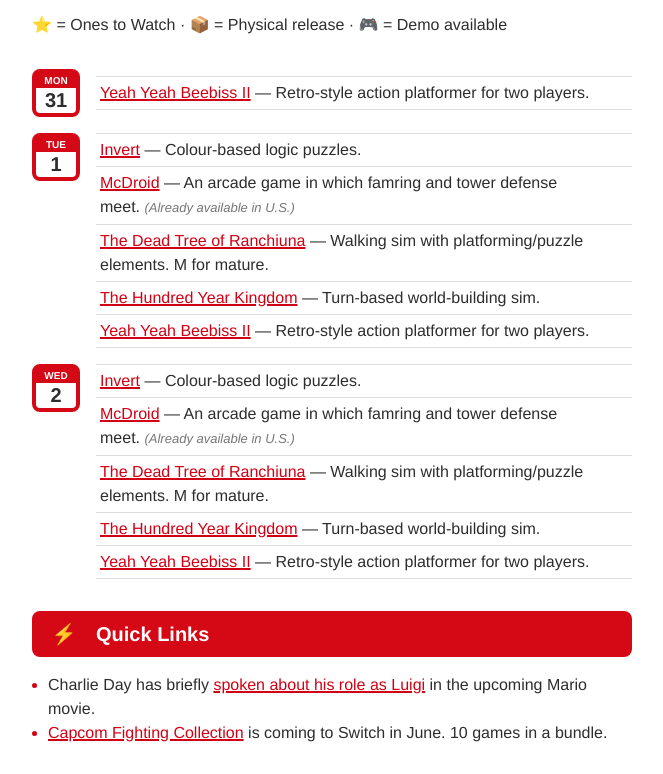
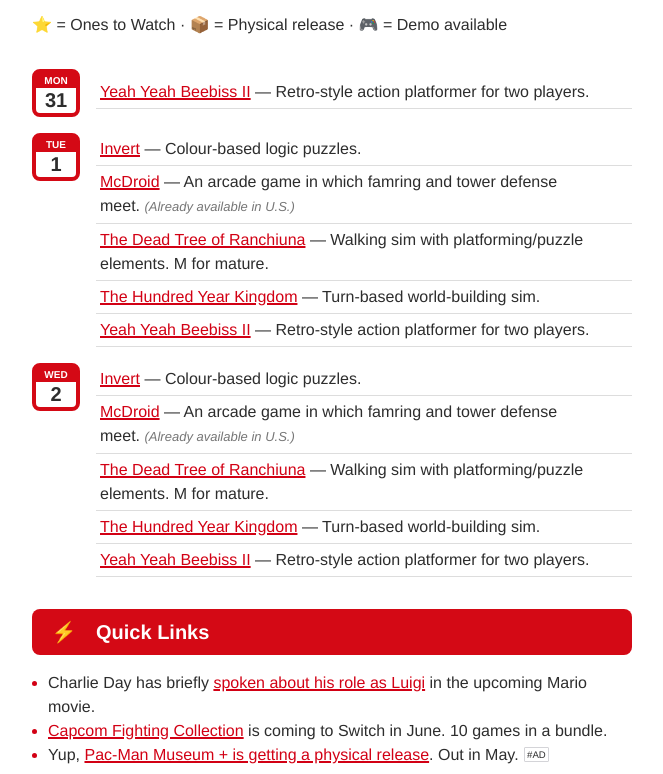
Before and after one commit to hteumeuleu/switchweekly, a plain HTML site: page index.html in a window 1280 px wide. Shown: the part 1980-2754 px from the top of the page, without its empty margins (308-971 px from the left). Drawn offline with Linux system fonts and the light colour scheme.

Commit message:
Update design
(From Chris’s feedback)

```diff
--- a/index.html
+++ b/index.html
@@ -170,7 +170,7 @@
 					<tr>
 						<td style="padding:16px;">
 							<div style="display:inline-block; padding:4px 16px; background:#fff; border-radius:8px;" class="sw-dark-background-color">
-								<p style="margin:0; color:#eee; font:16px/24px 'Helvetica Neue', sans-serif;">
+								<p style="margin:0; color:#2d2d2d; font:16px/24px 'Helvetica Neue', sans-serif;" class="sw-text">
 									🎮 <b>Currently Playing</b>
 								</p>
 							</div>
@@ -244,7 +244,7 @@
 											</table>
 										</td>
 										<td style="padding-left:16px; padding-bottom:16px; vertical-align:middle;">
-											<ul style="margin:0; padding:0; list-style:none; border-top:1px solid #ddd; color:#2d2d2d; font:16px/24px 'Helvetica Neue', sans-serif;" class="sw-text">
+											<ul style="margin:0; padding:0; list-style:none; color:#2d2d2d; font:16px/24px 'Helvetica Neue', sans-serif;" class="sw-text">
 												<li style="padding:4px; border-bottom:1px solid #ddd;"><a href="https://www.nintendo.com/games/detail/yeah-yeah-beebiss-ii-switch/">Yeah Yeah Beebiss II</a>&nbsp;— Retro-style action platformer for two players.</li>
 											</ul>
 										</td>
@@ -265,7 +265,7 @@
 											</table>
 										</td>
 										<td style="padding-left:16px; padding-bottom:16px; vertical-align:middle;">
-											<ul style="margin:0; padding:0; list-style:none; border-top:1px solid #ddd; color:#2d2d2d; font:16px/24px 'Helvetica Neue', sans-serif;" class="sw-text">
+											<ul style="margin:0; padding:0; list-style:none; color:#2d2d2d; font:16px/24px 'Helvetica Neue', sans-serif;" class="sw-text">
 												<li style="padding:4px; border-bottom:1px solid #ddd;"><a href="https://www.nintendo.com/games/detail/invert-switch/">Invert</a>&nbsp;— Colour-based logic puzzles.</li>
 												<li style="padding:4px; border-bottom:1px solid #ddd;"><a href="https://www.nintendo.com/games/detail/mcdroid-switch/">McDroid</a>&nbsp;— An arcade game in which famring and tower defense meet.&nbsp;<em style="font-size:13px; color:#767676;" class="sw-dark-color-light">(Already available in U.S.)</em></li>
 												<li style="padding:4px; border-bottom:1px solid #ddd;"><a href="https://www.nintendo.com/games/detail/the-dead-tree-of-ranchiuna-switch/">The Dead Tree of Ranchiuna</a>&nbsp;— Walking sim with platforming/puzzle elements. M for mature.</li>
@@ -290,7 +290,7 @@
 											</table>
 										</td>
 										<td style="padding-left:16px; padding-bottom:16px; vertical-align:middle;">
-											<ul style="margin:0; padding:0; list-style:none; border-top:1px solid #ddd; color:#2d2d2d; font:16px/24px 'Helvetica Neue', sans-serif;" class="sw-text">
+											<ul style="margin:0; padding:0; list-style:none; color:#2d2d2d; font:16px/24px 'Helvetica Neue', sans-serif;" class="sw-text">
 												<li style="padding:4px; border-bottom:1px solid #ddd;"><a href="https://www.nintendo.com/games/detail/invert-switch/">Invert</a>&nbsp;— Colour-based logic puzzles.</li>
 												<li style="padding:4px; border-bottom:1px solid #ddd;"><a href="https://www.nintendo.com/games/detail/mcdroid-switch/">McDroid</a>&nbsp;— An arcade game in which famring and tower defense meet.&nbsp;<em style="font-size:13px; color:#767676;" class="sw-dark-color-light">(Already available in U.S.)</em></li>
 												<li style="padding:4px; border-bottom:1px solid #ddd;"><a href="https://www.nintendo.com/games/detail/the-dead-tree-of-ranchiuna-switch/">The Dead Tree of Ranchiuna</a>&nbsp;— Walking sim with platforming/puzzle elements. M for mature.</li>
@@ -316,6 +316,11 @@
 								</li>
 								<li style="color:#d20014; font:16px/24px 'Helvetica Neue', sans-serif;" class="sw-dark-color-red">
 									<span style="color:#2d2d2d;" class="sw-text"><a href="https://www.youtube.com/watch?v=ll46OAcwPJI">Capcom Fighting Collection</a> is coming to Switch in June. 10 games in a bundle.</span>
+								</li>
+								<li style="color:#d20014; font:16px/24px 'Helvetica Neue', sans-serif;" class="sw-dark-color-red">
+									<span style="color:#2d2d2d;" class="sw-text">
+										Yup, <a href="https://www.example.com">Pac-Man Museum + is getting a physical release</a>. Out in May. <span style="text-transform: uppercase; margin-left: 1px; font-size: 0.6em; border-radius: 1px; padding: 1px 2px; border: 1px solid #D4D4D8; vertical-align: 2px;">#AD</span>
+									</span>
 								</li>
 							</ul>
 						</td>
```
